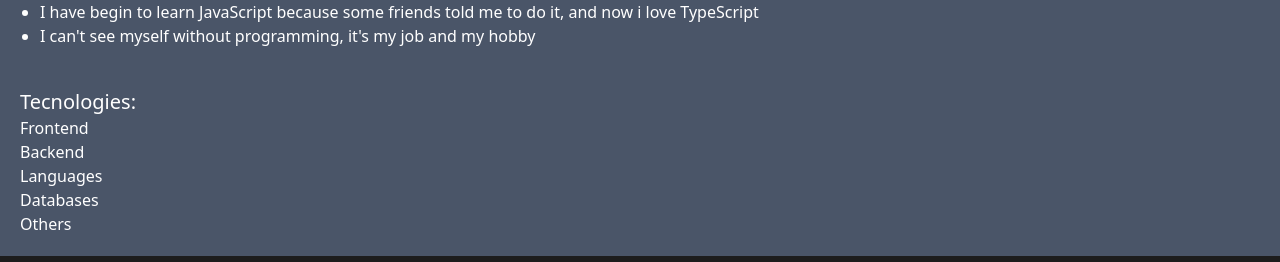
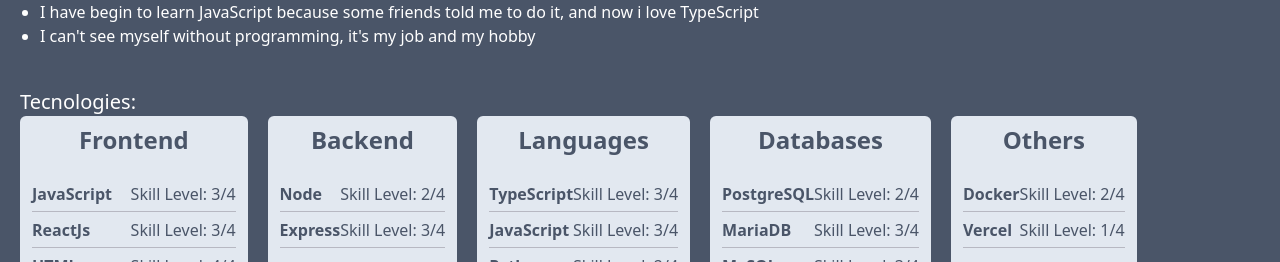
Before and after one commit to P3DR0DEV/portfolio, a React (Vite) app: page / in a window 1280 px wide. Shown: the part 538-800 px from the top of the page. Built offline with nearby package versions, Linux system fonts and the light colour scheme.

Commit message:
feat: create skill component

```diff
--- a/src/App.tsx
+++ b/src/App.tsx
@@ -18,9 +18,11 @@
         <About />
         <div className="p-5">
           <h2 className="text-xl">Tecnologies:</h2>
-          {data.map((skill) => {
-            return <Skills skill={skill} />
-          })}
+          <div className="flex overflow-x-auto flex-nowrap gap-5 items-center">
+            {data.map((skill) => {
+              return <Skills skill={skill} />
+            })}
+          </div>
         </div>
       </div>
       <Projects />
--- a/src/Components/Skills/Skills.tsx
+++ b/src/Components/Skills/Skills.tsx
@@ -2,8 +2,23 @@
 
 export function Skills({ skill }: { skill: IData }) {
   return (
-    <div>
-      <p>{skill.title}</p>
+    <div className="bg-[#e2e8f0] h-96 rounded-md text-[#4a5568] duration-500">
+      <h3 className="text-center text-2xl capitalize  font-bold py-2">
+        {skill.title}
+      </h3>
+      <div className="p-3 overflow-auto">
+        {skill.lang.map((skill) => {
+          return (
+            <div
+              key={skill.name}
+              className="flex justify-between border-b border-[#918e9b86] h-9 items-center"
+            >
+              <p className="font-bold capitalize text-base">{skill.name}</p>
+              <p className="">Skill Level: {skill.skill}/4</p>
+            </div>
+          )
+        })}
+      </div>
     </div>
   )
 }
```
